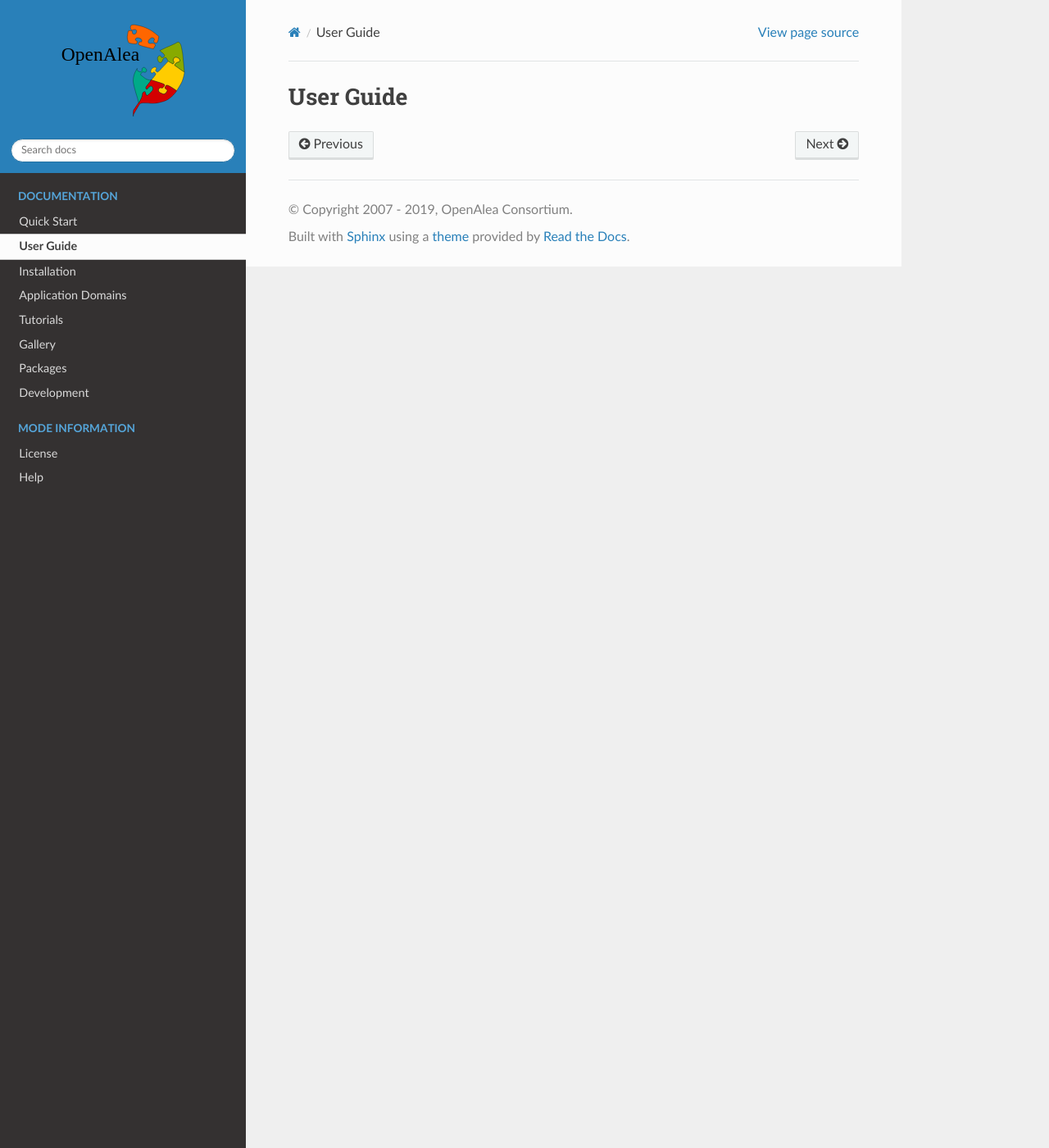
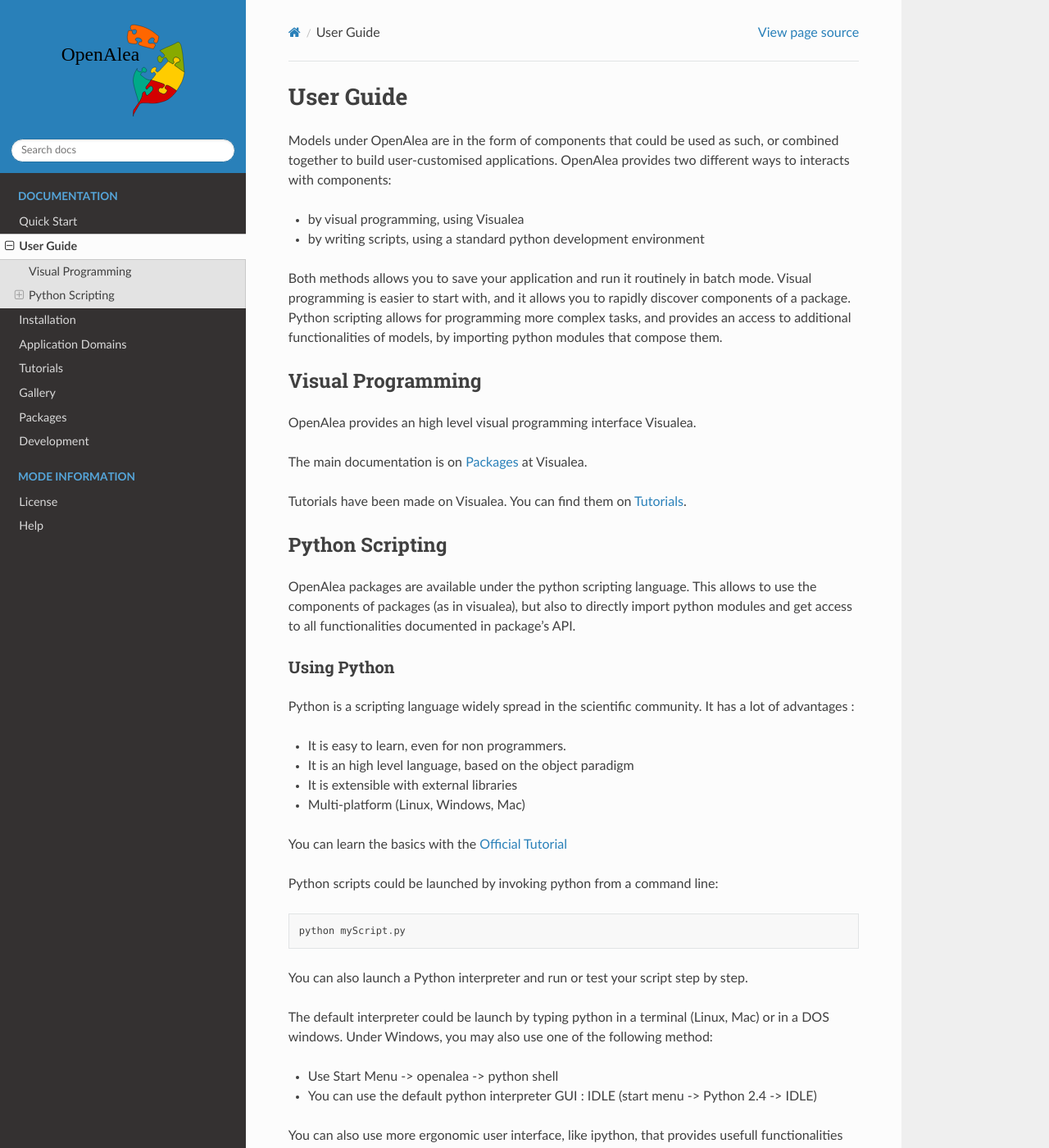
Before and after one commit to openalea/openalea.rtfd.io, a Sphinx documentation site: the page built from docs/userguide.rst, in a window 1280 px wide and 1400 px high. Shown: the whole window at 82% size. Built offline with Sphinx 7.4.7 and the Read the Docs theme 2.0.0, drawn with Linux system fonts in a browser that asks for light colours; some of the changed text lies outside the part shown.

Commit message:
install quickstart and userguide update

```diff
--- a/docs/install.rst
+++ b/docs/install.rst
@@ -17,10 +17,9 @@ First, create an environment named *openalea*:
 
 | Launch a console or a terminal (See Anaconda Prompt in Start menu on windows).
 | In this console, to install a given openalea package <*package_name*> with its dependencies,
-  execute this
-  ::
+| execute this::
 
-    conda create -n openalea -c openalea openalea.package_name boost=1.66
+      conda create -n openalea -c openalea openalea.<*package_name*>
 
 Here is an example if you want only *PlantGL*, *lpy*, *MTG* and *Caribu*::
 
--- a/docs/userguide.rst
+++ b/docs/userguide.rst
@@ -1,2 +1,77 @@
+===========
 User Guide
-==========
+===========
+
+Models under OpenAlea are in the form of components that could be used as such,
+or combined together to build user-customised applications. OpenAlea provides two
+different ways to interacts with components:
+
+* by visual programming, using Visualea
+* by writing scripts, using a standard python development environment
+
+Both methods allows you to save your application and run it routinely in batch mode.
+Visual programming is easier to start with, and it allows you to rapidly discover
+components of a package. Python scripting allows for programming more complex tasks,
+and provides an access to additional functionalities of models, by importing python
+modules that compose them.
+
+Visual Programming
+==================
+
+OpenAlea provides an high level visual programming interface Visualea.
+
+The main documentation is on
+`Packages <https://openalea.readthedocs.io/en/latest/packages/index.html>`_ at Visualea.
+
+Tutorials have been made on Visualea. You can find them on
+`Tutorials <https://openalea.readthedocs.io/en/latest/tutorials/index.html>`_.
+
+
+Python Scripting
+================
+
+OpenAlea packages are available under the python scripting language. This allows to use the
+components of packages (as in visualea), but also to directly import python modules and get
+access to all functionalities documented in package's API.
+
+
+Using Python
+------------
+
+Python is a scripting language widely spread in the scientific community.
+It has a lot of advantages :
+
+* It is easy to learn, even for non programmers.
+* It is an high level language, based on the object paradigm
+* It is extensible with external libraries
+* Multi-platform (Linux, Windows, Mac)
+
+You can learn the basics with the `Official Tutorial <http://docs.python.org/tut/>`_
+
+Python scripts could be launched by invoking python from a command line::
+
+    python myScript.py
+
+You can also launch a Python interpreter and run or test your script step by step.
+
+The default interpreter could be launch by typing python in a terminal (Linux, Mac) or
+in a DOS windows. Under Windows, you may also use one of the following method:
+
+* Use Start Menu -> openalea -> python shell
+* You can use the default python interpreter GUI : IDLE (start menu -> Python 2.4 -> IDLE)
+
+You can also use more ergonomic user interface, like ipython, that provides usefull
+functionalities (completion, coloration, execution of block of lines,…)
+
+
+Importing OpenAlea Modules
+--------------------------
+
+The magic line which will make available all openalea modules is::
+
+    import openalea
+
+All OpenAlea modules are available in the openalea namespace. Refer to the modules documentation
+to learn how to use them.
+
+You can also write simple python scripts in order to execute the same code several times.
```
Also changed, not shown: docs/quickstart.rst (+17 -2 lines).
